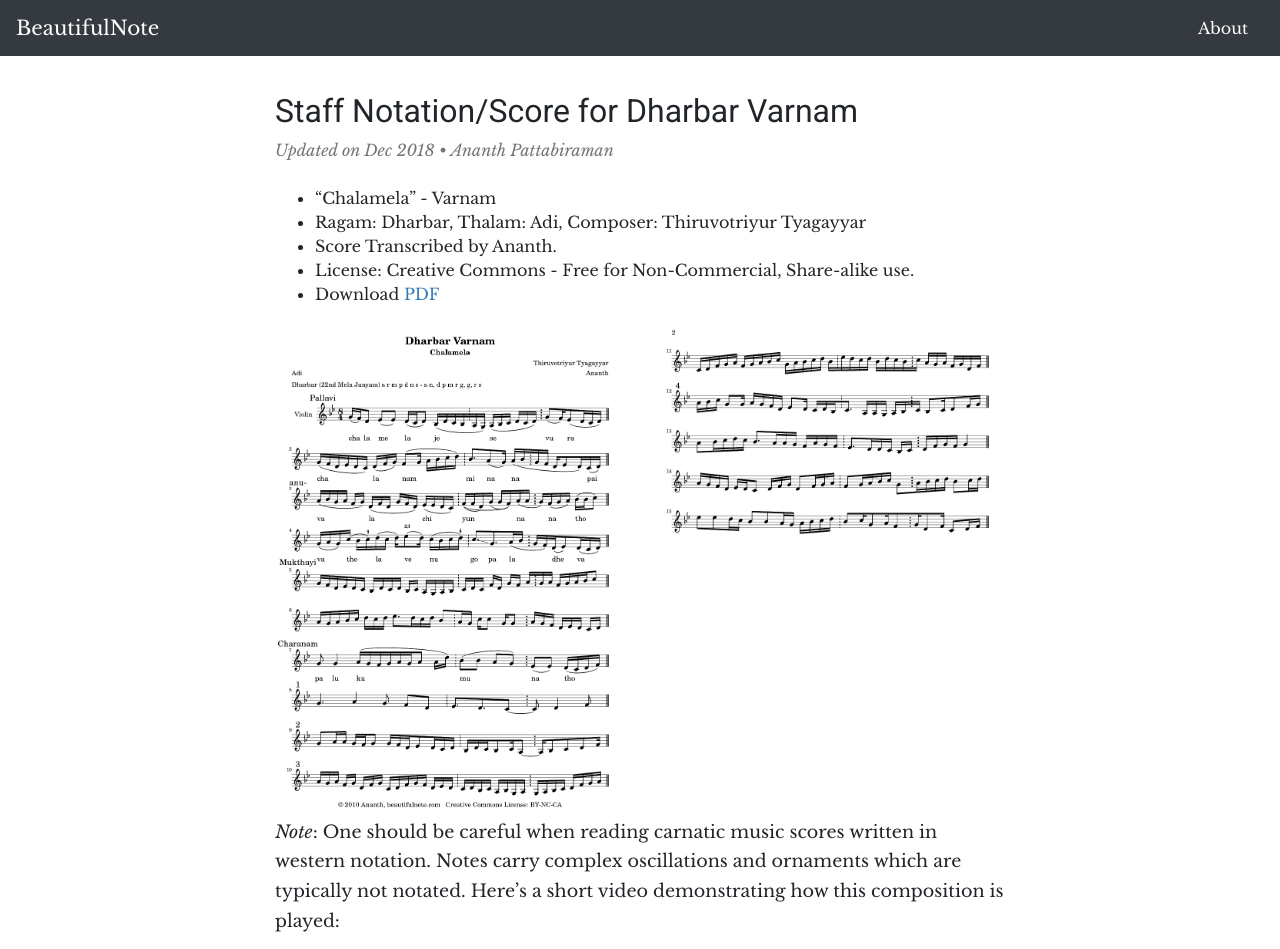
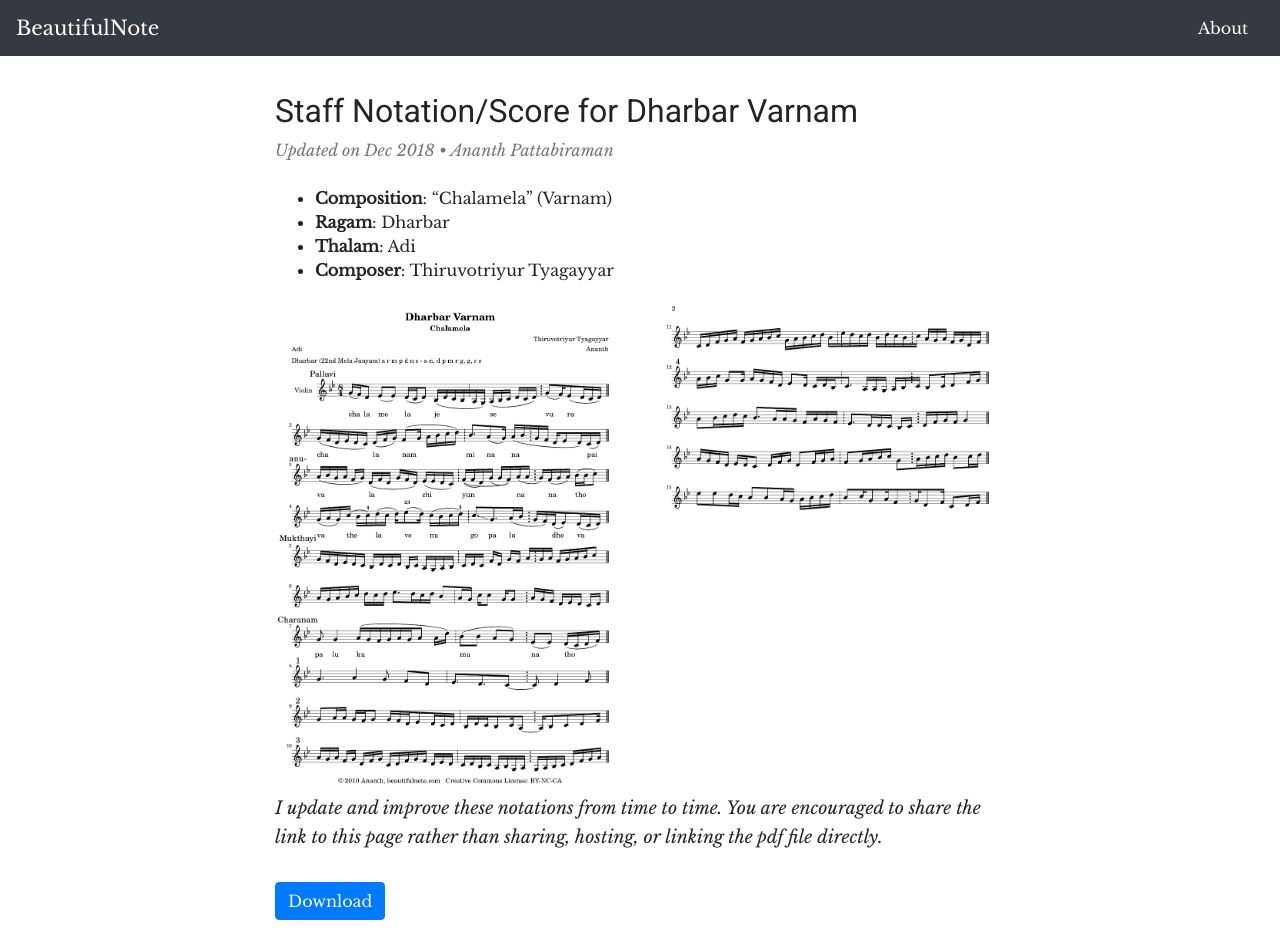
Before and after one commit to ananthp/beautifulnote, a Jekyll site: the page built from blog/_posts/2010-03-31-dharbar-varnam-score.markdown, in a window 1280 px wide and 1400 px high. Shown: the top 949 px of the window. Built offline with Jekyll 4.4.1, drawn with Linux system fonts in a browser that asks for light colours; some of the changed text lies outside the part shown.

Commit message:
dharbar varnam: tweaked the post as per other notation posts

```diff
--- a/blog/_posts/2010-03-31-dharbar-varnam-score.markdown
+++ b/blog/_posts/2010-03-31-dharbar-varnam-score.markdown
@@ -4,16 +4,16 @@
 author: Ananth Pattabiraman
 updated: 2018-12-05
 image: "/images/ananth-dharbar_varnam_page1.png"
+pdf: "/download/scores/ananth-dharbar_varnam.pdf"
 tags: carnatic-western-notations carnatic
 excerpt_separator: <!--more-->
 redirect_from: "/blog/2010/03/dharbar-varnam-score/"
 ---
 
-- "Chalamela" - Varnam
-- Ragam: Dharbar, Thalam: Adi, Composer: Thiruvotriyur Tyagayyar
-- Score Transcribed by Ananth.
-- License: Creative Commons - Free for Non-Commercial, Share-alike use.
-- Download <a {{ site.new_tab }} href='{{ "/download/scores/ananth-dharbar_varnam.pdf" | absolute_url }}'>PDF</a>
+- **Composition**: "Chalamela" (Varnam)
+- **Ragam**: Dharbar
+- **Thalam**: Adi
+- **Composer**: Thiruvotriyur Tyagayyar
 
 <div class='row'>
     <div class='col-md-6'>
@@ -25,10 +25,15 @@
 </div>
 <!--more-->
 
-<em>Note</em>: One should be careful when reading carnatic music scores written in western notation. Notes carry complex oscillations and ornaments which are typically not notated. Here's a short video demonstrating how this composition is played:
+{% include note-sharing-notations.html %}
+<a {{ site.new_tab }} href='{{ page.pdf  | absolute_url }}'><button type="button" class="btn btn-primary">Download</button></a>
 
-<div class="embed-responsive embed-responsive-16by9">
+#### Gamakams (Ornamentation)
+
+One should be careful when reading carnatic music scores written in western notation. Notes carry complex oscillations and ornaments which are typically not notated. Take a look at this video:
+
+<div class="embed-responsive embed-responsive-16by9 mb-4">
   <iframe class="embed-responsive-item" width="420" height="315" src="https://www.youtube-nocookie.com/embed/x3GxlQQm3jM?rel=0" frameborder="0" allowfullscreen></iframe>
 </div>
 
-Video: <a {{ site.new_tab }} href='https://www.youtube.com/watch?v=QPUhECZHsQI'>Second Part</a> (Utharangam: Charanam & Chitta Swarams)
+Vidwan *Akella Mallikarjuna Sharma* demonstrates how the first few bars of this composition are played, with appropriate gamakams. Do compare the rendition with the written score.
```
